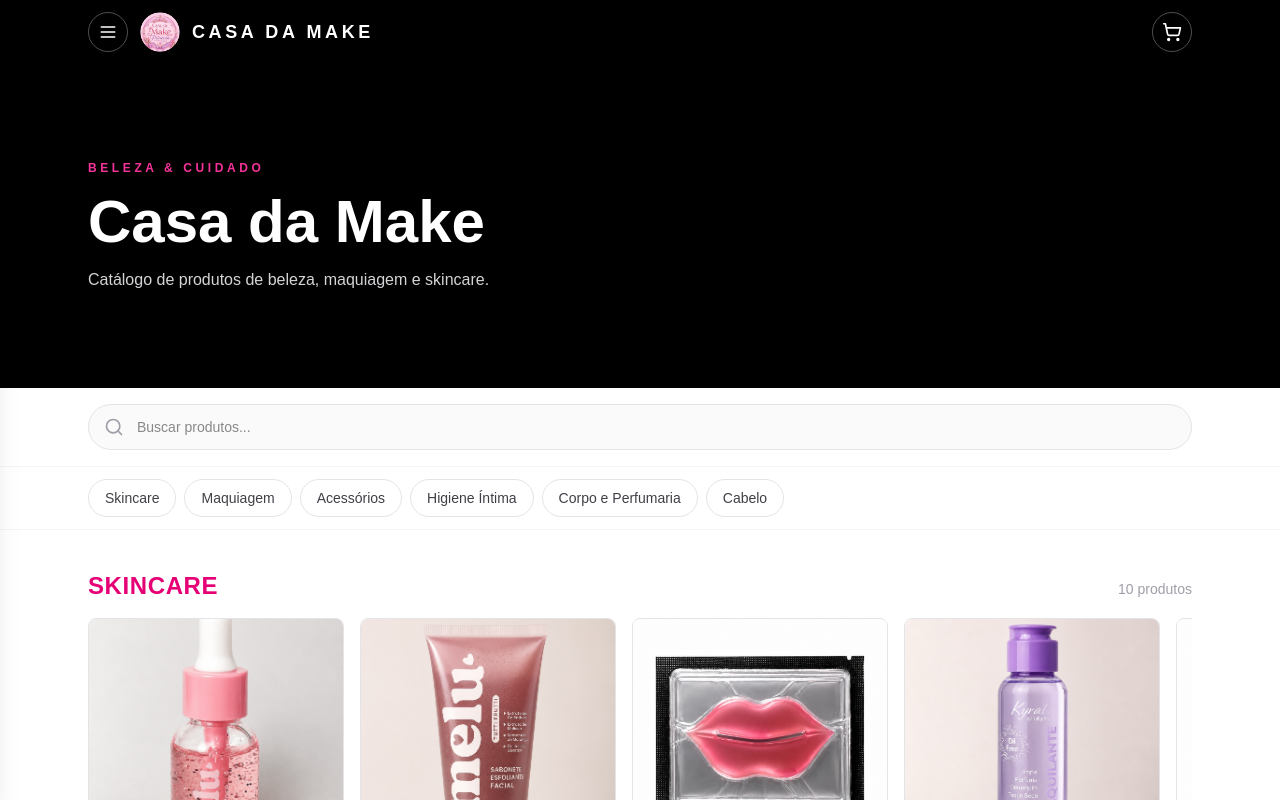
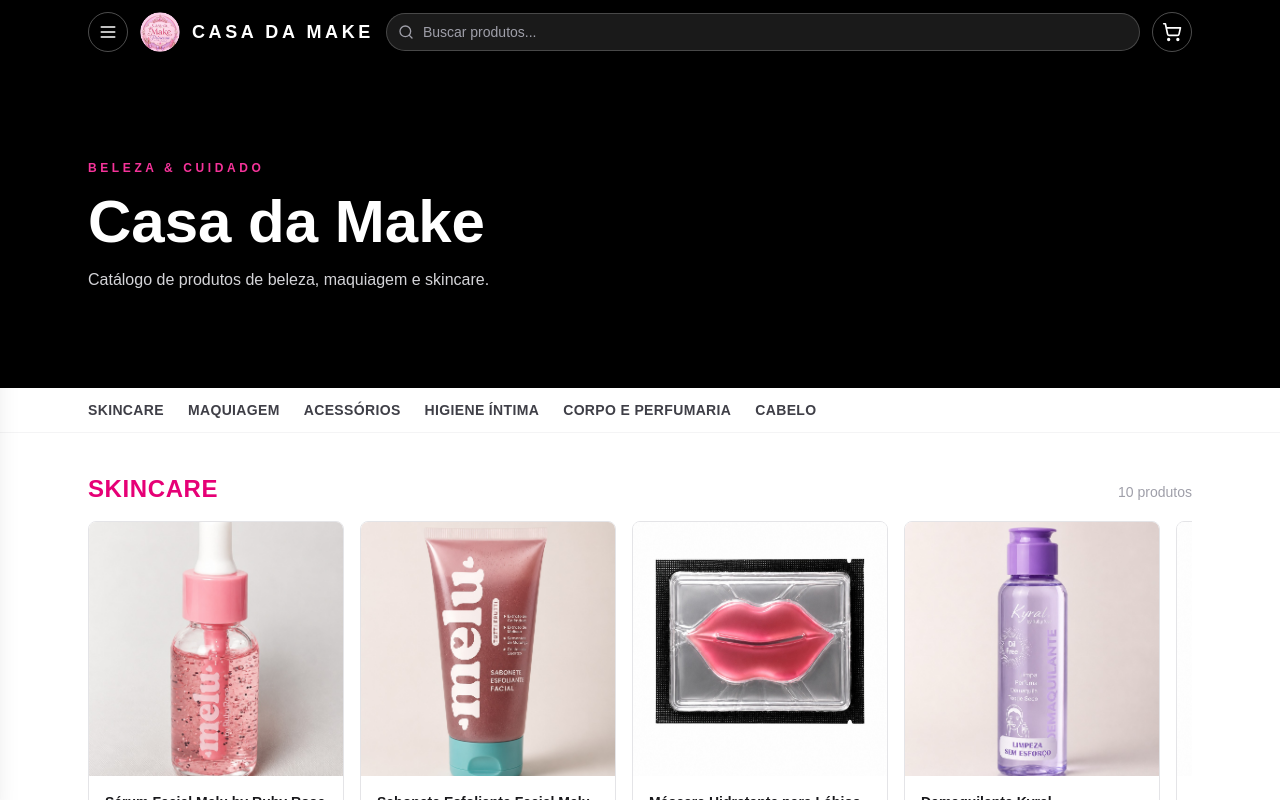
Before and after one commit to Ygxxrr/loja-beleza-catalogo, a Next.js app: page / in a window 1280 px wide. Shown: the top 800 px of the page. Built offline with nearby package versions, Linux system fonts and the light colour scheme.

Commit message:
Move busca para o header, reorganizando layout estilo Sephora
Header preto agora reúne menu, logo, busca e carrinho em uma única
linha (compartilhada via SearchContext), e o menu de categorias passa
a ser uma lista de links em texto.

```diff
--- a/src/app/layout.tsx
+++ b/src/app/layout.tsx
@@ -2,6 +2,7 @@ import type { Metadata } from "next";
 import { Geist, Geist_Mono } from "next/font/google";
 import "./globals.css";
 import { CartProvider } from "@/context/CartContext";
+import { SearchProvider } from "@/context/SearchContext";
 import { Header } from "@/components/Header";
 import { storeConfig } from "@/config/store";
 
@@ -32,8 +33,10 @@ export default function RootLayout({
     >
       <body className="min-h-full flex flex-col bg-white">
         <CartProvider>
-          <Header />
-          {children}
+          <SearchProvider>
+            <Header />
+            {children}
+          </SearchProvider>
         </CartProvider>
       </body>
     </html>
--- a/src/app/page.tsx
+++ b/src/app/page.tsx
@@ -1,15 +1,15 @@
 "use client";
 
-import { useMemo, useState } from "react";
+import { useMemo } from "react";
 import products from "@/data/products.json";
+import { useSearch } from "@/context/SearchContext";
 import { Hero } from "@/components/Hero";
-import { SearchBar } from "@/components/SearchBar";
 import { CategoryNav } from "@/components/CategoryNav";
 import { CategorySection } from "@/components/CategorySection";
 import { ProductCard } from "@/components/ProductCard";
 
 export default function Home() {
-  const [search, setSearch] = useState("");
+  const { search } = useSearch();
   const categories = Array.from(new Set(products.map((p) => p.category)));
 
   const searchResults = useMemo(() => {
@@ -21,7 +21,6 @@ export default function Home() {
   return (
     <>
       <Hero />
-      <SearchBar value={search} onChange={setSearch} />
 
       {searchResults ? (
         <main className="flex-1 px-4 py-10 sm:px-6">
--- a/src/components/CategoryNav.tsx
+++ b/src/components/CategoryNav.tsx
@@ -3,12 +3,12 @@ import { slugify } from "@/lib/slug";
 export function CategoryNav({ categories }: { categories: string[] }) {
   return (
     <nav className="sticky top-[60px] z-10 overflow-x-auto border-b border-zinc-100 bg-white/95 backdrop-blur">
-      <div className="mx-auto flex max-w-6xl gap-2 px-4 py-3 sm:px-6">
+      <div className="mx-auto flex max-w-6xl gap-6 px-4 py-3 sm:px-6">
         {categories.map((category) => (
           <a
             key={category}
             href={`#${slugify(category)}`}
-            className="whitespace-nowrap rounded-full border border-zinc-200 px-4 py-2 text-sm font-medium text-zinc-700 transition-colors hover:border-pink-600 hover:text-pink-600"
+            className="whitespace-nowrap text-sm font-semibold uppercase tracking-wide text-zinc-700 transition-colors hover:text-pink-600"
           >
             {category}
           </a>
--- a/src/components/Header.tsx
+++ b/src/components/Header.tsx
@@ -5,22 +5,24 @@ import Image from "next/image";
 import Link from "next/link";
 import products from "@/data/products.json";
 import { useCart } from "@/context/CartContext";
+import { useSearch } from "@/context/SearchContext";
 import { storeConfig } from "@/config/store";
 import { Sidebar } from "@/components/Sidebar";
+import { SearchBar } from "@/components/SearchBar";
 
 export function Header() {
   const { totalItems } = useCart();
+  const { search, setSearch } = useSearch();
   const [menuOpen, setMenuOpen] = useState(false);
   const categories = Array.from(new Set(products.map((p) => p.category)));
 
   return (
     <header className="sticky top-0 z-20 bg-black text-white">
-      <div className="mx-auto flex max-w-6xl items-center justify-between px-4 py-3 sm:px-6">
-        <div className="flex items-center gap-3">
+      <div className="mx-auto flex max-w-6xl items-center gap-3 px-4 py-3 sm:px-6">
         <button
           onClick={() => setMenuOpen(true)}
           aria-label="Abrir menu"
-            className="flex h-10 w-10 items-center justify-center rounded-full border border-white/30 transition-colors hover:border-pink-500 hover:text-pink-500"
+          className="flex h-10 w-10 flex-shrink-0 items-center justify-center rounded-full border border-white/30 transition-colors hover:border-pink-500 hover:text-pink-500"
         >
           <svg
             xmlns="http://www.w3.org/2000/svg"
@@ -38,7 +40,7 @@ export function Header() {
           </svg>
         </button>
 
-          <Link href="/" className="flex items-center gap-3">
+        <Link href="/" className="flex flex-shrink-0 items-center gap-3">
           <Image
             src="/logo-make.png"
             alt={storeConfig.name}
@@ -46,16 +48,19 @@ export function Header() {
             height={40}
             className="h-10 w-10 rounded-full object-cover"
           />
-            <span className="text-lg font-bold uppercase tracking-[0.2em]">
+          <span className="hidden text-lg font-bold uppercase tracking-[0.2em] sm:inline">
             {storeConfig.name}
           </span>
         </Link>
+
+        <div className="flex-1">
+          <SearchBar value={search} onChange={setSearch} />
         </div>
 
         <Link
           href="/carrinho"
           aria-label="Carrinho"
-          className="relative flex h-10 w-10 items-center justify-center rounded-full border border-white/30 transition-colors hover:border-pink-500 hover:text-pink-500"
+          className="relative flex h-10 w-10 flex-shrink-0 items-center justify-center rounded-full border border-white/30 transition-colors hover:border-pink-500 hover:text-pink-500"
         >
           <svg
             xmlns="http://www.w3.org/2000/svg"
--- a/src/components/SearchBar.tsx
+++ b/src/components/SearchBar.tsx
@@ -8,9 +8,7 @@ export function SearchBar({
   onChange: (value: string) => void;
 }) {
   return (
-    <div className="border-b border-zinc-100 bg-white">
-      <div className="mx-auto max-w-6xl px-4 py-4 sm:px-6">
-        <div className="relative">
+    <div className="relative w-full">
       <svg
         xmlns="http://www.w3.org/2000/svg"
         viewBox="0 0 24 24"
@@ -19,7 +17,7 @@ export function SearchBar({
         strokeWidth={2}
         strokeLinecap="round"
         strokeLinejoin="round"
-            className="pointer-events-none absolute left-4 top-1/2 h-5 w-5 -translate-y-1/2 text-zinc-400"
+        className="pointer-events-none absolute left-3 top-1/2 h-4 w-4 -translate-y-1/2 text-zinc-400"
       >
         <circle cx="11" cy="11" r="8" />
         <path d="m21 21-4.3-4.3" />
@@ -29,10 +27,8 @@ export function SearchBar({
         value={value}
         onChange={(e) => onChange(e.target.value)}
         placeholder="Buscar produtos..."
-            className="w-full rounded-full border border-zinc-200 bg-zinc-50 py-3 pl-12 pr-4 text-sm text-zinc-900 outline-none transition-colors focus:border-pink-600"
+        className="w-full rounded-full border border-white/20 bg-white/10 py-2 pl-9 pr-4 text-sm text-white placeholder:text-zinc-400 outline-none transition-colors focus:border-pink-500"
       />
-        </div>
-      </div>
     </div>
   );
 }
--- /dev/null
+++ b/src/context/SearchContext.tsx
@@ -0,0 +1,28 @@
+"use client";
+
+import { createContext, useContext, useState, type ReactNode } from "react";
+
+type SearchContextValue = {
+  search: string;
+  setSearch: (value: string) => void;
+};
+
+const SearchContext = createContext<SearchContextValue | null>(null);
+
+export function SearchProvider({ children }: { children: ReactNode }) {
+  const [search, setSearch] = useState("");
+
+  return (
+    <SearchContext.Provider value={{ search, setSearch }}>
+      {children}
+    </SearchContext.Provider>
+  );
+}
+
+export function useSearch() {
+  const context = useContext(SearchContext);
+  if (!context) {
+    throw new Error("useSearch deve ser usado dentro de um SearchProvider");
+  }
+  return context;
+}
```
Lines whose indentation alone changed are shown as unchanged.
